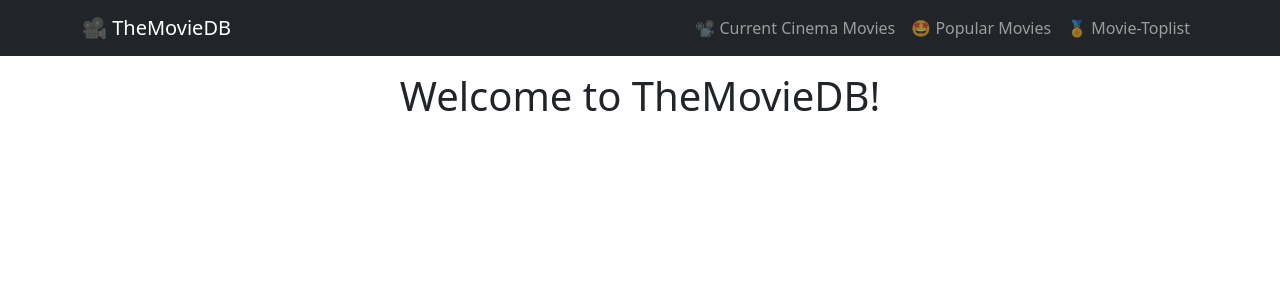
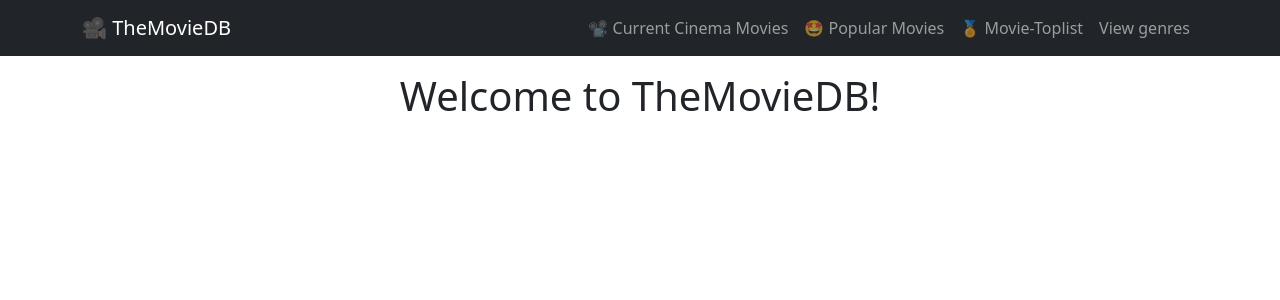
Before and after one commit to tobiassilfverberg/TheMovieDB, a React (Vite) app: page / in a window 1280 px wide. Shown: the top 300 px of the page. Built offline with nearby package versions, Linux system fonts and the light colour scheme; no server answers.

Commit message:
Added navlink to 'genres'.

```diff
--- a/src/components/Navigation.jsx
+++ b/src/components/Navigation.jsx
@@ -15,6 +15,7 @@
 						<Nav.Link as={NavLink} end to="/current">📽 Current Cinema Movies</Nav.Link>
 						<Nav.Link as={NavLink} end to="/popular">🤩 Popular Movies</Nav.Link>
 						<Nav.Link as={NavLink} end to="/toplist">🏅 Movie-Toplist</Nav.Link>
+						<Nav.Link as={NavLink} end to="/genres">View genres</Nav.Link>
 					</Nav>
 				</Navbar.Collapse>
 			</Container>
```
